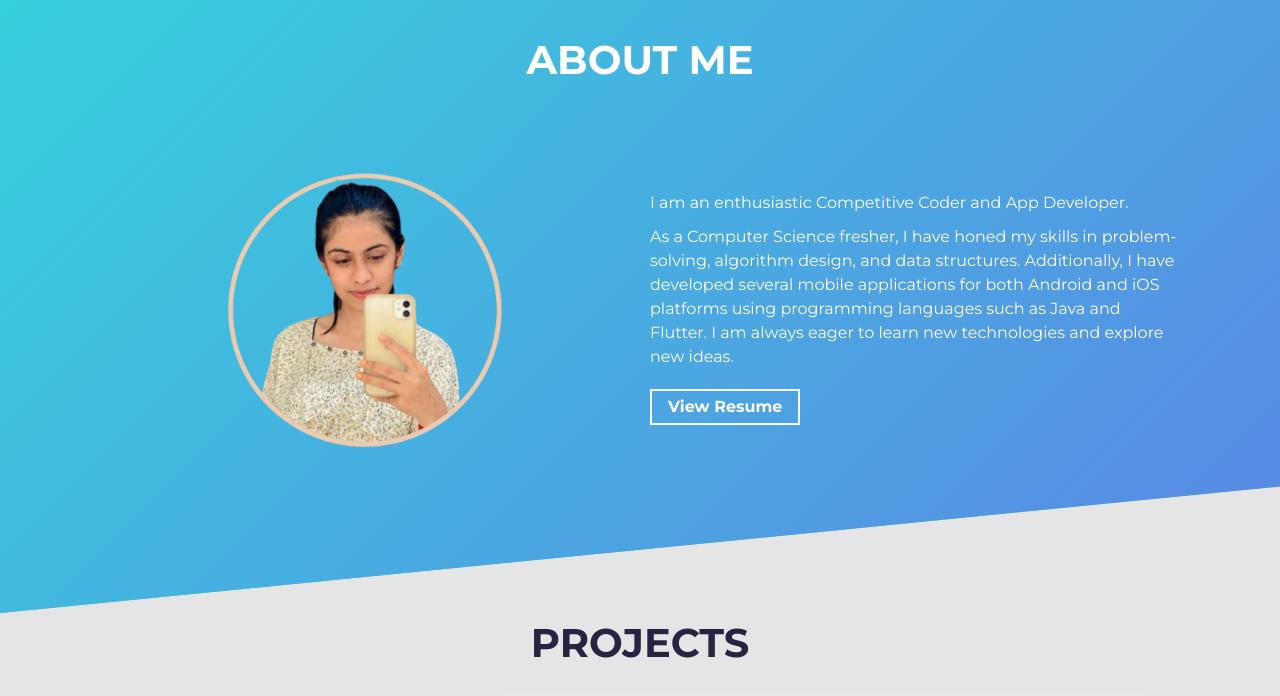
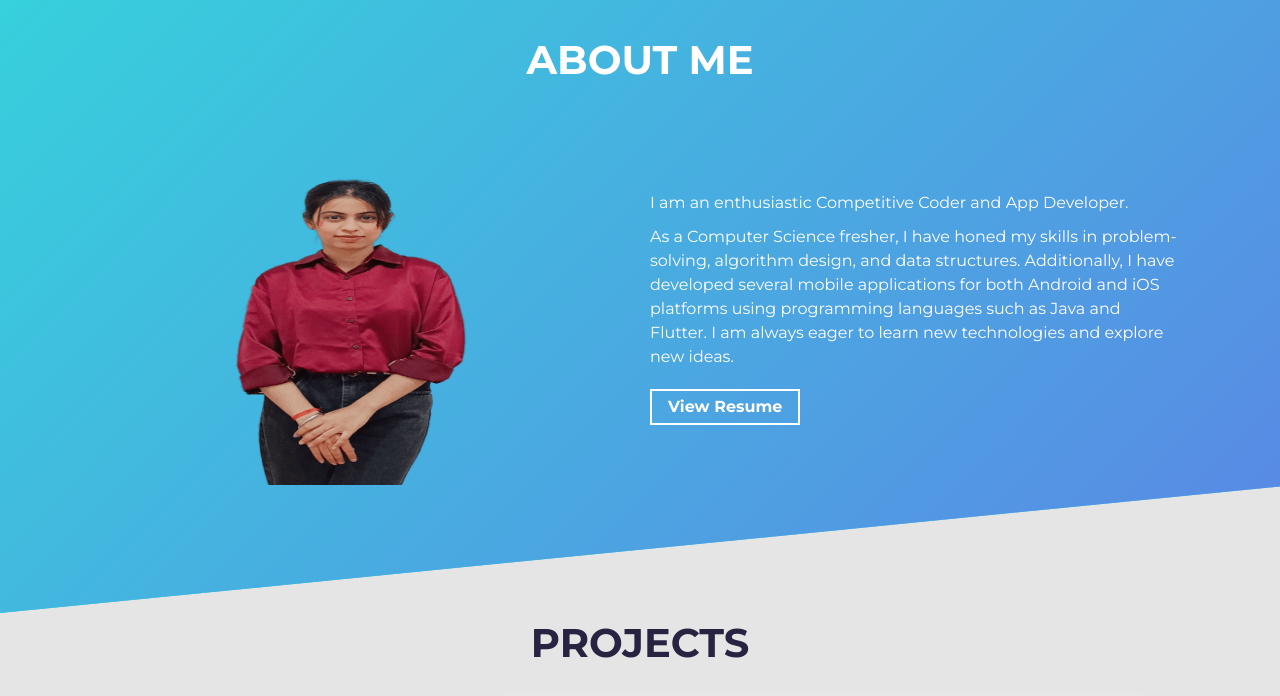
Before and after one commit to Anshu-Gulati/Anshu-Gulati.github.io, a plain HTML site: page index.html in a window 1280 px wide. Shown: the part 820-1516 px from the top of the page. Drawn offline with Linux system fonts and the light colour scheme.

Commit message:
Update index.html

```diff
--- a/index.html
+++ b/index.html
@@ -119,7 +119,7 @@
           <div class="about-wrapper__image">
             <img
               class="img-fluid"
-              src="./assets/profile.png"
+              src="./assets/Snapchat-113608778-transformed.png"
               alt="Profile Image"
               width="450"
               height="350"
```
